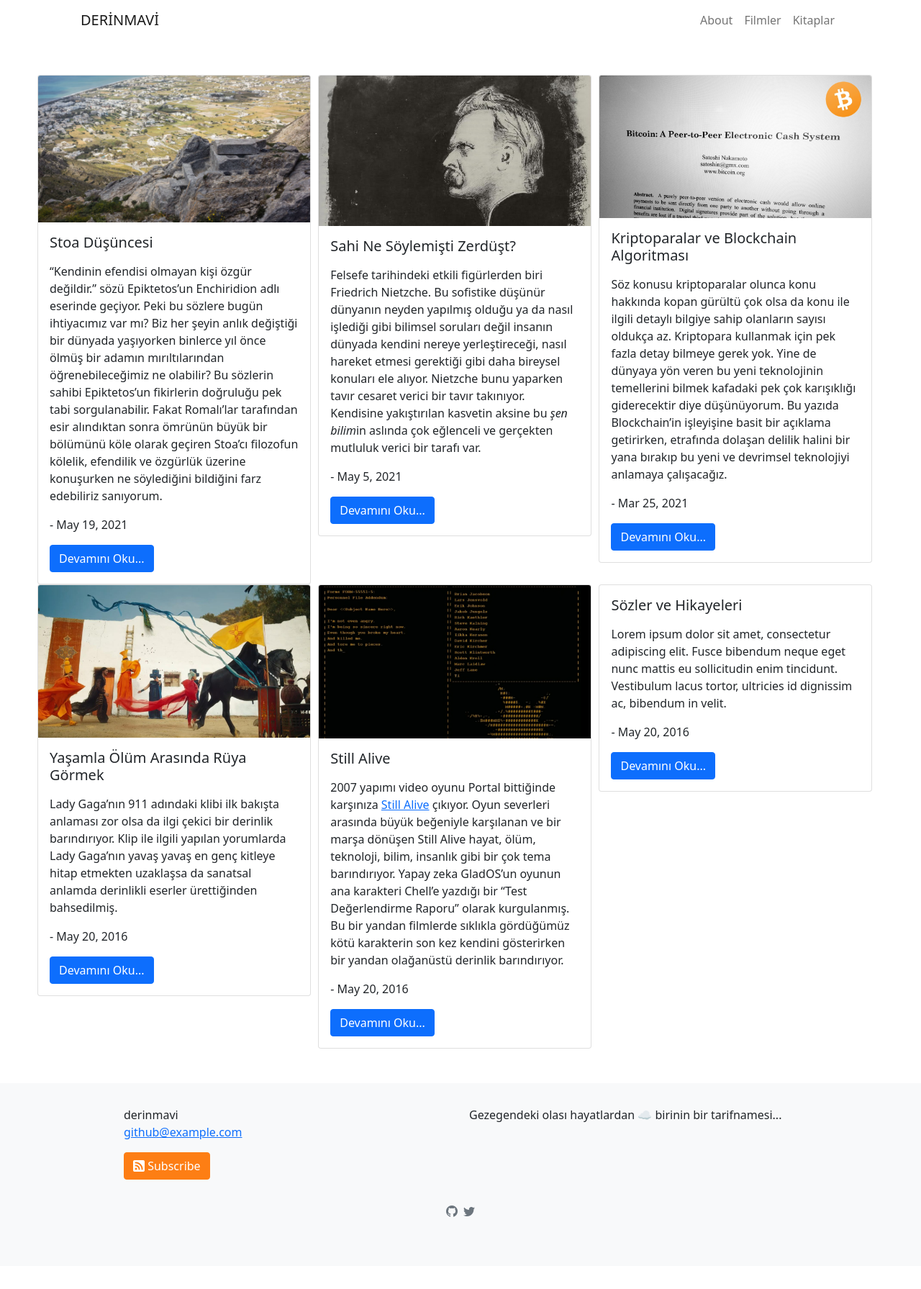
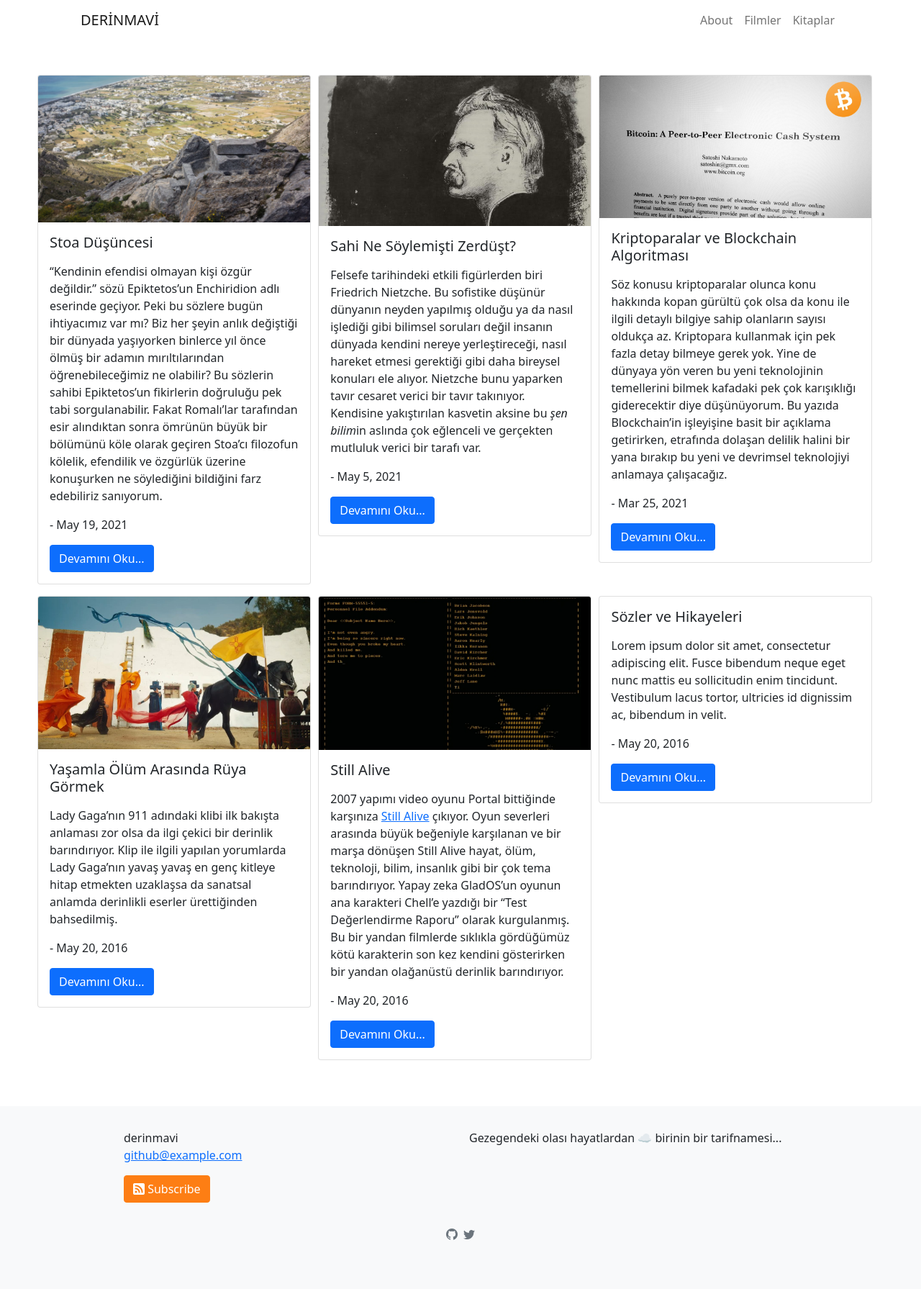
Before and after one commit to tozbulut/derinmavi.io, a Jekyll site: the page built from index.markdown, in a window 1280 px wide. Shown: the whole page at 72% size. Built offline with Jekyll 4.4.1, drawn with Linux system fonts in a browser that asks for light colours; before the commit the page ends 1759 px from its top, so only the background shows below that.

Commit message:
Update home.html

```diff
--- a/_layouts/home.html
+++ b/_layouts/home.html
@@ -23,7 +23,7 @@
       {%- assign date_format = site.bootstrap.date_format | default: "%b %-d, %Y" -%}
       {%- for post in posts -%}
     <div>
-        <div class="card" style="width: 23.75rem; margin-right: 0.64rem;">
+        <div class="card" style="width: 23.75rem; margin-right: 0.64rem; margin-bottom: 1rem;">
   {%- if post.img -%}<img src="{{ post.img }}" class="card-img-top" alt="{{ post.title | escape }}"> {%- endif -%}
   <div class="card-body">
     <h5 class="card-title">{{ post.title | escape }}</h5>
```
